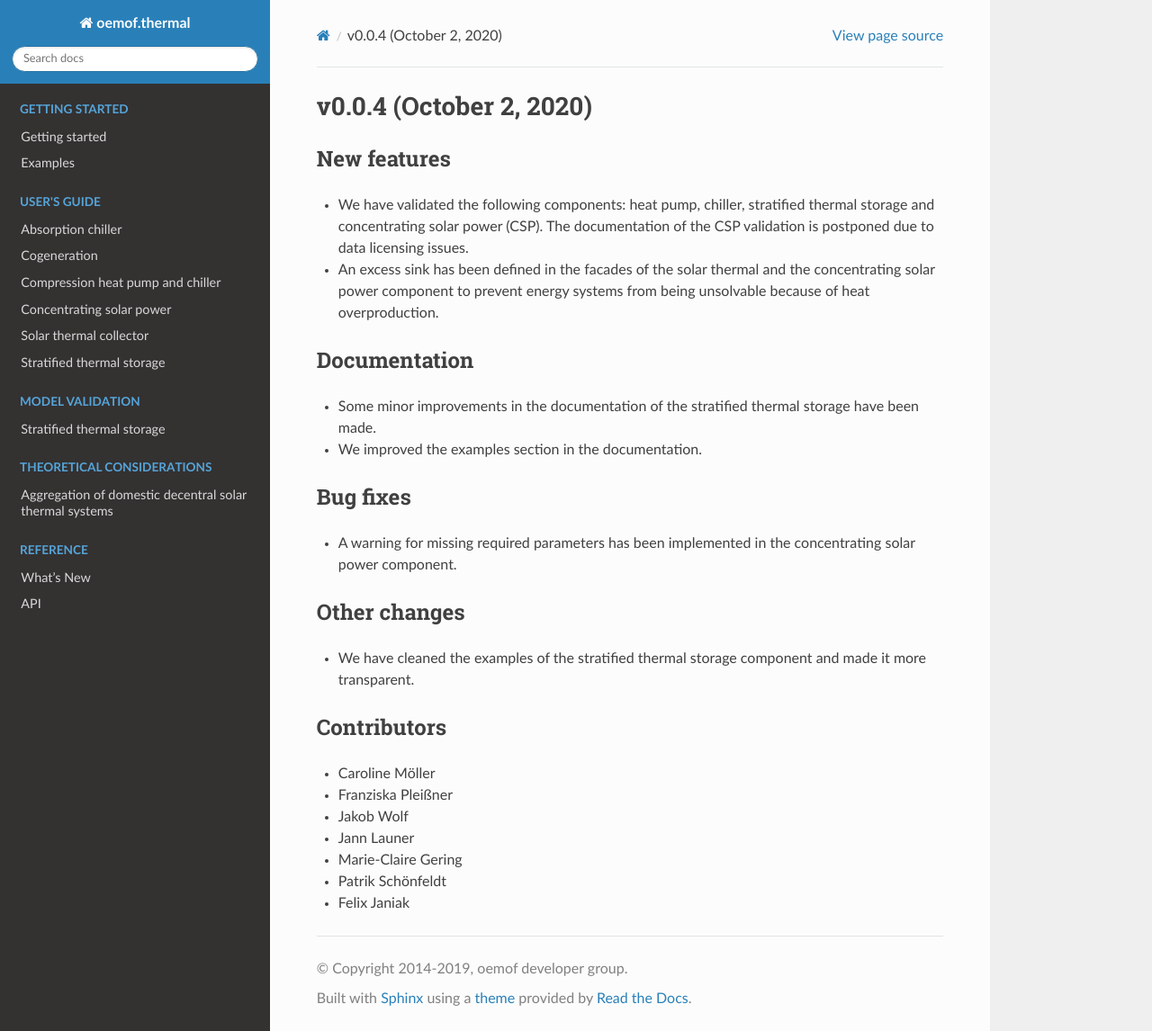
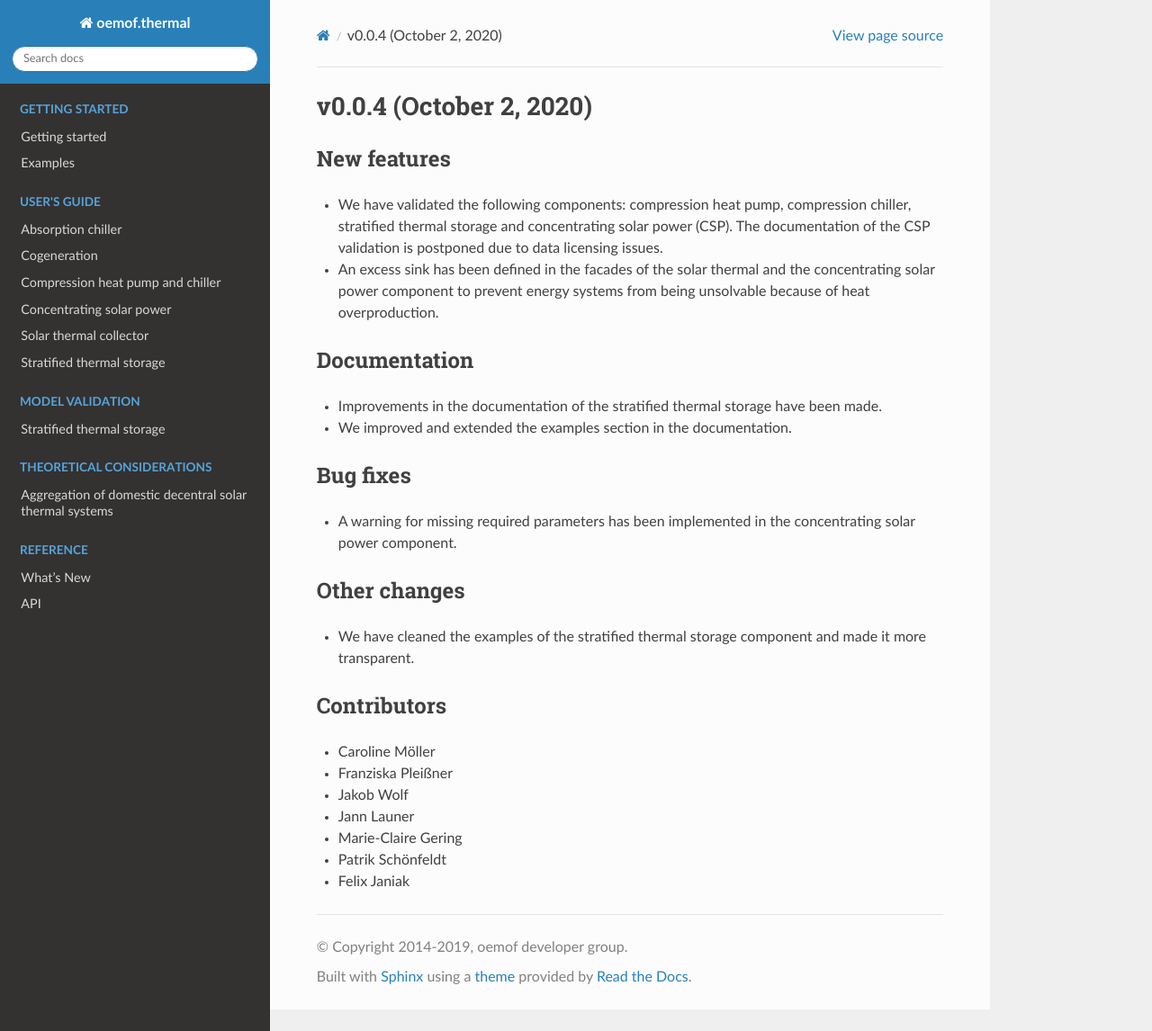
Before and after one commit to oemof/oemof-thermal, a Sphinx documentation site: the page built from docs/whats_new/v0-0-4.rst, in a window 1280 px wide and 1146 px high. Shown: the whole window at 90% size. Built offline with Sphinx 7.4.7 and the Read the Docs theme 2.0.0, drawn with Linux system fonts in a browser that asks for light colours; formulas are drawn with MathJax 3; pages that are not in the unit, such as notebooks, are missing from menus.

Commit message:
Update v0-0-4.rst

```diff
--- a/docs/whats_new/v0-0-4.rst
+++ b/docs/whats_new/v0-0-4.rst
@@ -4,14 +4,14 @@
 New features
 ------------
 
-* We have validated the following components: heat pump, chiller, stratified thermal storage and concentrating solar power (CSP). The documentation of the CSP validation is postponed due to data licensing issues.
+* We have validated the following components: compression heat pump, compression chiller, stratified thermal storage and concentrating solar power (CSP). The documentation of the CSP validation is postponed due to data licensing issues.
 * An excess sink has been defined in the facades of the solar thermal and the concentrating solar power component to prevent energy systems from being unsolvable because of heat overproduction.
 
 Documentation
 -------------
 
-* Some minor improvements in the documentation of the stratified thermal storage have been made.
-* We improved the examples section in the documentation.
+* Improvements in the documentation of the stratified thermal storage have been made.
+* We improved and extended the examples section in the documentation.
 
 Bug fixes
 ---------
```
